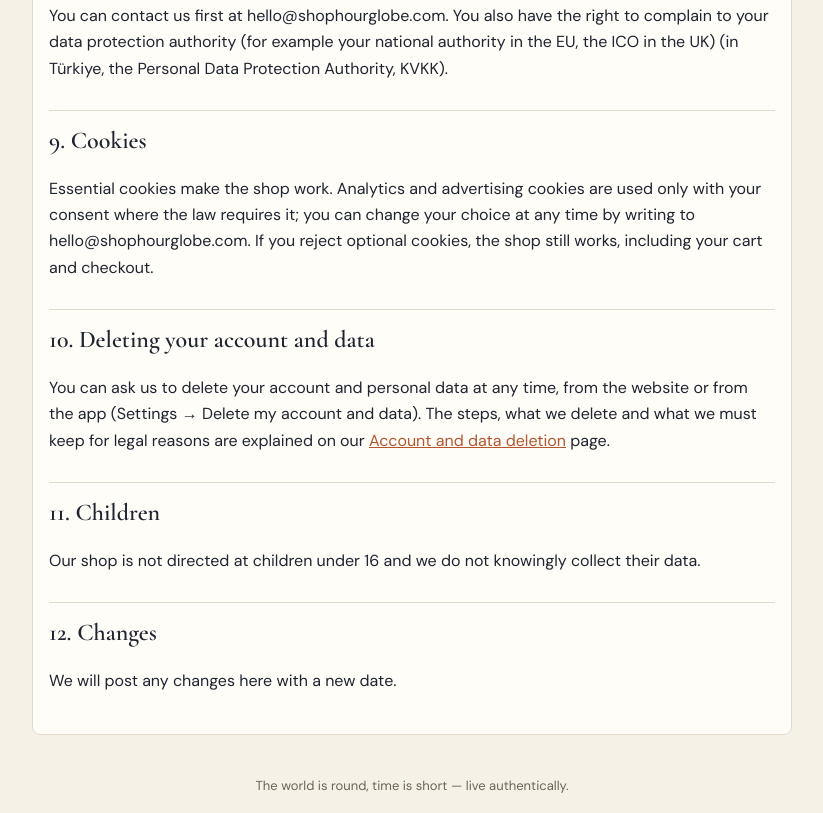
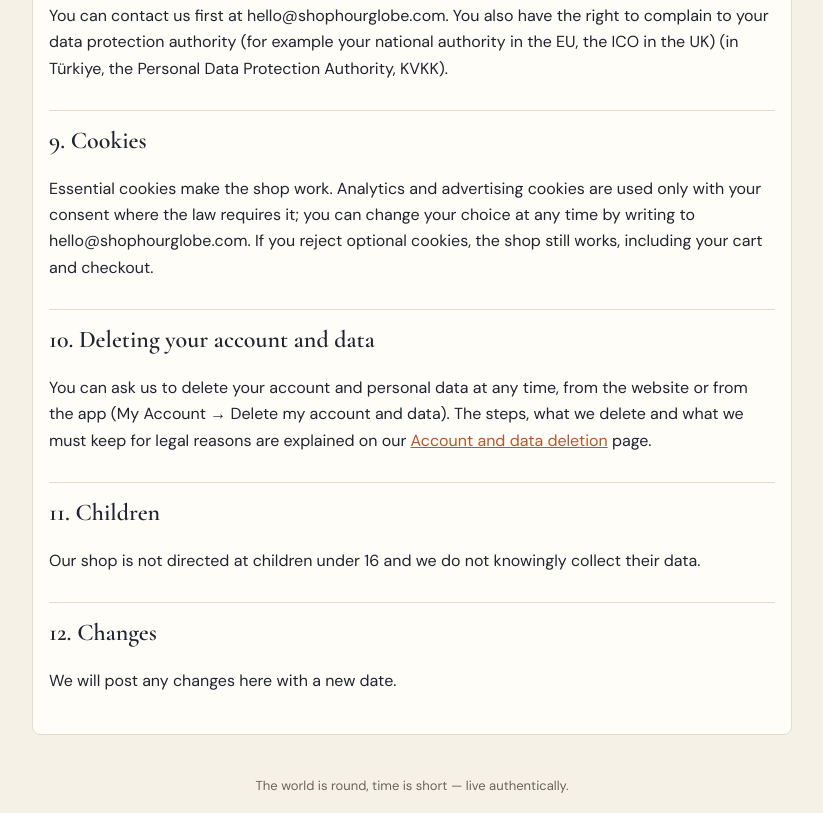
Before and after one commit to hourglobe/legal, a plain HTML site: page privacy-policy/index.html in a window 1280 px wide. Shown: the part 2152-2965 px from the top of the page, without its empty margins (228-1051 px from the left). Drawn offline with nearby package versions, Linux system fonts and the light colour scheme.

Commit message:
privacy-policy/index.html (Mag: Eski menü yolu düzeltmesi: YAYINLA (Mag 21 Kasım))

```diff
--- a/privacy-policy/index.html
+++ b/privacy-policy/index.html
@@ -28,7 +28,7 @@ footer{text-align:center;color:var(--ikincil);font-size:13px;padding:16px}</styl
 <h2>9. Cookies</h2>
 <p>Essential cookies make the shop work. Analytics and advertising cookies are used only with your consent where the law requires it; you can change your choice at any time by writing to hello@shophourglobe.com. If you reject optional cookies, the shop still works, including your cart and checkout.</p>
 <h2>10. Deleting your account and data</h2>
-<p>You can ask us to delete your account and personal data at any time, from the website or from the app (Settings → Delete my account and data). The steps, what we delete and what we must keep for legal reasons are explained on our <a href="https://legal.shophourglobe.com/account-deletion/">Account and data deletion</a> page.</p>
+<p>You can ask us to delete your account and personal data at any time, from the website or from the app (My Account → Delete my account and data). The steps, what we delete and what we must keep for legal reasons are explained on our <a href="https://legal.shophourglobe.com/account-deletion/">Account and data deletion</a> page.</p>
 <h2>11. Children</h2>
 <p>Our shop is not directed at children under 16 and we do not knowingly collect their data.</p>
 <h2>12. Changes</h2>
```
